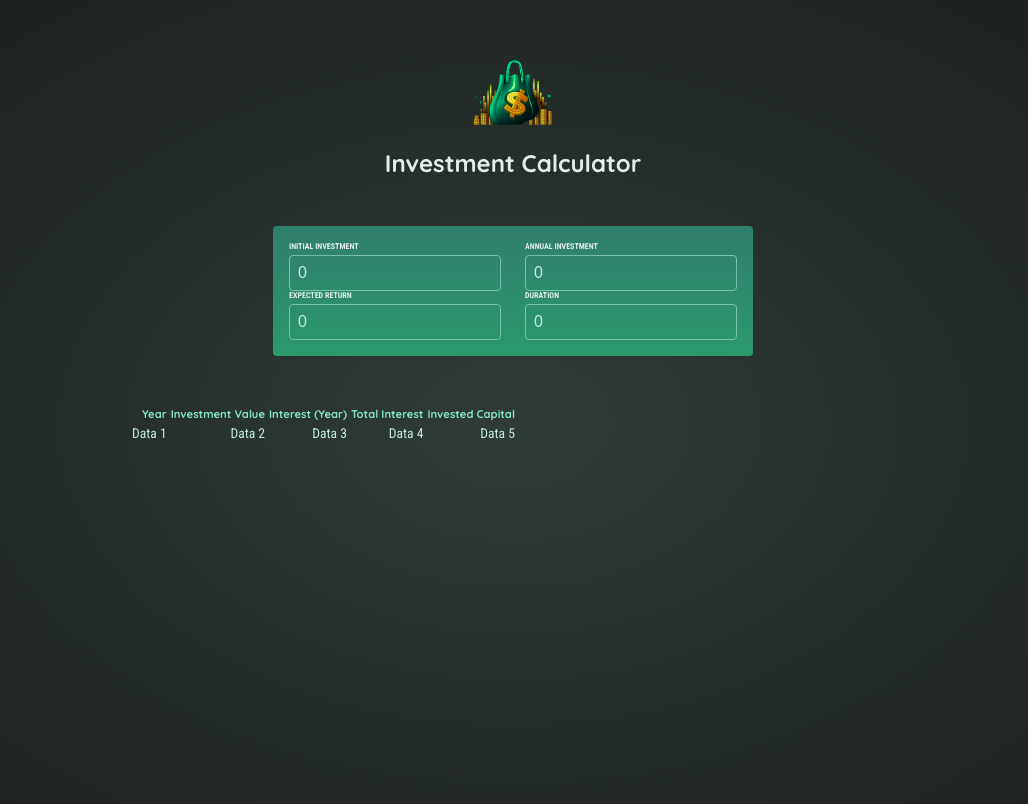
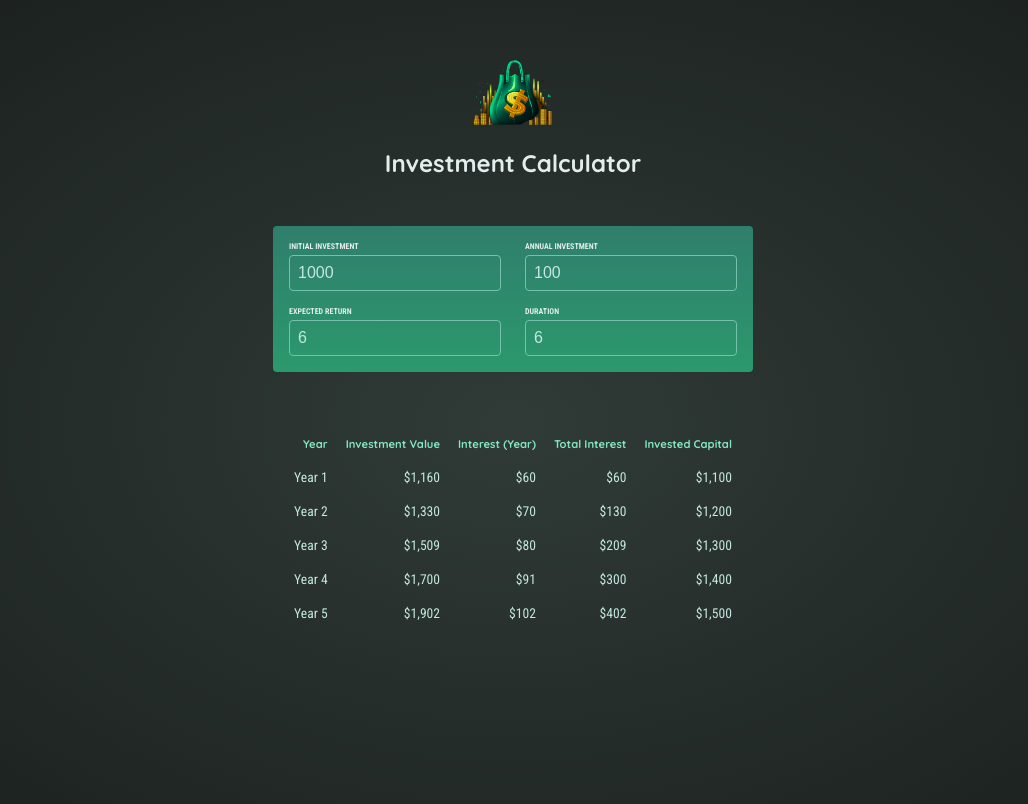
Before and after one commit to RehanGeorge/ReactPracticeProject, a React (Vite) app: page / in a window 1280 px wide. Shown: the top 804 px of the page, without its empty margins (127-1155 px from the left). Built offline with nearby package versions, Linux system fonts and the light colour scheme.

Commit message:
Refactored App, Header, InvestmentForm and Fields and Result components. Removed TableRow

```diff
--- a/src/App.jsx
+++ b/src/App.jsx
@@ -1,14 +1,12 @@
 import Header from "./components/Header"
 import InvestmentForm from "./components/InvestmentForm"
-import Result from "./components/Result"
 
 function App() {
   return (
-    <div id="app">
+    <>
       <Header />
       <InvestmentForm />
-      <Result />
-    </div>
+    </>
   )
 }
 
--- a/src/components/Header.jsx
+++ b/src/components/Header.jsx
@@ -1,8 +1,10 @@
+import logo from '../assets/investment-calculator-logo.png';
+
 export default function Header() {
     return (
-        <div id="header">
-            <img src="src/assets/investment-calculator-logo.png" alt="Investment Calculator Logo" />
+        <header id="header">
+            <img src={logo} alt="Investment Calculator Logo" />
             <h1>Investment Calculator</h1>
-        </div>
+        </header>
     )
 }
--- a/src/components/InvestmentForm.jsx
+++ b/src/components/InvestmentForm.jsx
@@ -1,10 +1,12 @@
 import { useState } from "react"
 import { calculateInvestmentResults } from "../util/investment"
-
+import Result from "./Result"
 import InvestmentFormFields from "./InvestmentFormFields"
 
 export default function InvestmentForm() {
-    const [formDetails, setFormDetails] = useState({initialInvestment: 0, annualInvestment: 0, expectedReturn: 0, duration: 0})
+    const [formDetails, setFormDetails] = useState({initialInvestment: 1000, annualInvestment: 100, expectedReturn: 6, duration: 5})
+
+    const inputIsValid = formDetails.duration >= 1;
 
     function formChangeHandler(target, value) {
         setFormDetails((prev) => {
@@ -13,18 +15,22 @@ export default function InvestmentForm() {
     }
 
     const investmentResults = calculateInvestmentResults(formDetails);
-    console.log(investmentResults);
 
     return (
-        <div id="user-input">
-            <div className="input-group">
-            <InvestmentFormFields label="Initial Investment" onInput={formChangeHandler}/>
-            <InvestmentFormFields label="Annual Investment" onInput={formChangeHandler}/>
-            </div>
-            <div className="input-group">
-            <InvestmentFormFields label="Expected Return" onInput={formChangeHandler}/>
-            <InvestmentFormFields label="Duration" onInput={formChangeHandler}/>
-            </div>
+        <div>
+            <section id="user-input">
+                <div className="input-group">
+                    <InvestmentFormFields label="Initial Investment" initialValue={formDetails.initialInvestment} onInput={formChangeHandler}/>
+                    <InvestmentFormFields label="Annual Investment" initialValue={formDetails.annualInvestment} onInput={formChangeHandler}/>
+                </div>
+                <p></p>
+                <div className="input-group">
+                    <InvestmentFormFields label="Expected Return" initialValue={formDetails.expectedReturn} onInput={formChangeHandler}/>
+                    <InvestmentFormFields label="Duration" initialValue={formDetails.expectedReturn} onInput={formChangeHandler}/>
+                </div>
+            </section>
+            {!inputIsValid && <p className="center">Duration must be at least 1 year</p>}
+            {inputIsValid && <Result onUpdate={investmentResults}/>}
         </div>
     )
 }
--- a/src/components/InvestmentFormFields.jsx
+++ b/src/components/InvestmentFormFields.jsx
@@ -1,7 +1,7 @@
 import { useState } from "react"
 
-export default function InvestmentFormFields({ label, onInput }) {
-    const [fieldValue, setFieldValue] = useState(0);
+export default function InvestmentFormFields({ label, onInput, initialValue }) {
+    const [fieldValue, setFieldValue] = useState(initialValue);
 
     function valueChangeHandler(event) {
         setFieldValue(event.target.value);
--- a/src/components/Result.jsx
+++ b/src/components/Result.jsx
@@ -1,9 +1,18 @@
-import TableRow from "./TableRow";
+import { formatter } from "../util/investment";
 
-export default function Result() {
+export default function Result({ onUpdate }) {
+    const resultsData = [...onUpdate];
+
+    let totalInterest = 0;
+
+    for (let i = 0; i < resultsData.length; i++) {
+        totalInterest += resultsData[i].interest;
+        resultsData[i].totalInterest = totalInterest;
+        resultsData[i].totalInvestedCapital = resultsData[i].valueEndOfYear - resultsData[i].totalInterest;
+    }
+
     return (
-        <div className="center" id="result">
-            <table>
+        <table id="result">
             <thead>
                 <tr>
                     <th>Year</th>
@@ -14,9 +23,16 @@ export default function Result() {
                 </tr>
             </thead>
             <tbody>
-                    <TableRow />
+                {resultsData.map((yearData) => (
+                    <tr key={yearData.year}>
+                        <td>Year {yearData.year}</td>
+                        <td>{formatter.format(yearData.valueEndOfYear)}</td>
+                        <td>{formatter.format(yearData.interest)}</td>
+                        <td>{formatter.format(yearData.totalInterest)}</td>
+                        <td>{formatter.format(yearData.totalInvestedCapital)}</td>
+                    </tr>
+                ))}
             </tbody>
         </table>
-        </div>
     )
 }
--- a/src/components/TableRow.jsx
+++ /dev/null
@@ -1,11 +0,0 @@
-export default function TableRow() {
-    return (
-        <tr>
-            <td>Data 1</td>
-            <td>Data 2</td>
-            <td>Data 3</td>
-            <td>Data 4</td>
-            <td>Data 5</td>
-        </tr>
-    )
-}
```
Lines whose indentation alone changed are shown as unchanged.
